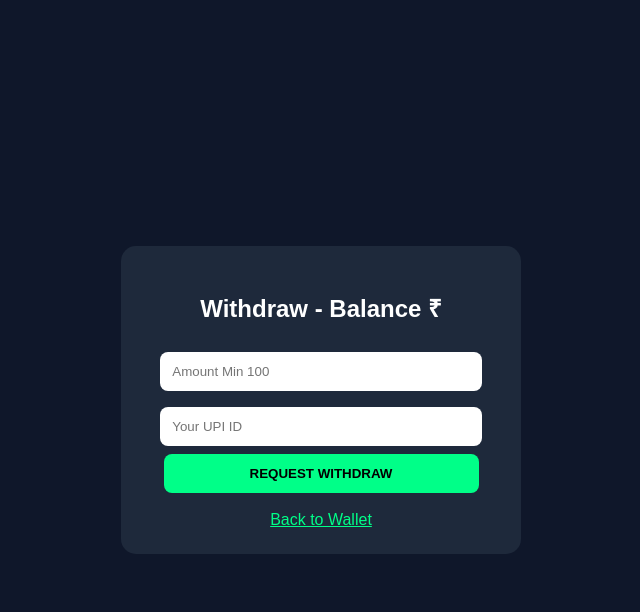
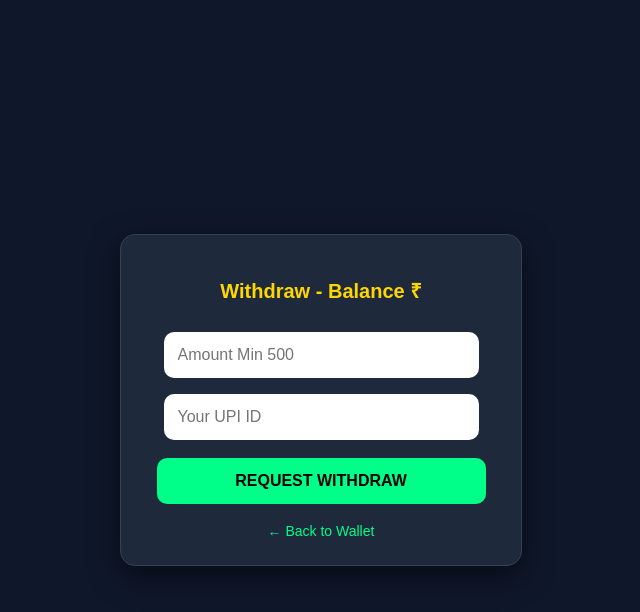
Before and after one commit to kothapallisravankumar05-art/sd-tournments, a Flask app: template templates/withdraw.html in a window 1280 px wide. Shown: the top 612 px of the page, without its empty margins (319-959 px from the left). Run offline with Flask 3, Linux system fonts and the light colour scheme; the template is opened without the code that fills it, so the values that code supplies are empty; some libraries are stand-ins or nearby versions.

Commit message:
Update withdraw.html

```diff
--- a/templates/withdraw.html
+++ b/templates/withdraw.html
@@ -1 +1,82 @@
-<!DOCTYPE html><html><head><meta name="viewport" content="width=device-width, initial-scale=1"><style>body{background:#0f172a;color:#fff;font-family:Arial;display:flex;justify-content:center;align-items:center;height:100vh;margin:0}.box{background:#1e293b;padding:25px;border-radius:15px;width:90%;max-width:350px;text-align:center}input{padding:12px;border-radius:8px;border:none;margin:8px;width:85%}button{padding:12px 20px;background:#00ff88;border:none;border-radius:8px;font-weight:900;width:90%}</style></head><body><div class="box"><h2>Withdraw - Balance ₹ {{user.balance}}</h2><form method="POST"><input name="amount" type="number" placeholder="Amount Min 100" required><br><input name="upi_id" placeholder="Your UPI ID" required><br><button>REQUEST WITHDRAW</button></form><br><a href="/wallet" style="color:#00ff88">Back to Wallet</a></div></body></html>
+<!DOCTYPE html>
+<html>
+<head>
+    <meta name="viewport" content="width=device-width, initial-scale=1">
+    <title>Withdraw</title>
+    <style>
+        body {
+            background: #0f172a;
+            color: #fff;
+            font-family: Arial;
+            display: flex;
+            justify-content: center;
+            align-items: center;
+            height: 100vh;
+            margin: 0;
+        }
+        .box {
+            background: #1e293b;
+            padding: 25px;
+            border-radius: 15px;
+            width: 90%;
+            max-width: 350px;
+            text-align: center;
+            border: 1px solid #334155;
+            box-shadow: 0 10px 30px rgba(0,0,0,0.5);
+        }
+        h2 {
+            color: gold;
+            font-size: 20px;
+            margin-bottom: 20px;
+        }
+        input {
+            padding: 14px;
+            border-radius: 10px;
+            border: none;
+            margin: 8px 0;
+            width: 90%;
+            font-size: 16px;
+            box-sizing: border-box;
+            outline: none;
+        }
+        button {
+            padding: 14px 20px;
+            background: #00ff88;
+            color: #000;
+            border: none;
+            border-radius: 10px;
+            font-weight: 900;
+            width: 94%;
+            font-size: 16px;
+            cursor: pointer;
+            margin-top: 10px;
+        }
+        button:hover {
+            background: #00e67a;
+        }
+        a {
+            color: #00ff88;
+            text-decoration: none;
+            font-size: 14px;
+        }
+    </style>
+</head>
+<body>
+
+    <div class="box">
+        <h2>Withdraw - Balance ₹{{ user.balance }}</h2>
+
+        <form method="POST">
+            <input name="amount" type="number" placeholder="Amount Min 500" required>
+            <br>
+            <input name="upi_id" placeholder="Your UPI ID" required>
+            <br>
+            <button type="submit">REQUEST WITHDRAW</button>
+        </form>
+
+        <br>
+        <a href="/wallet">← Back to Wallet</a>
+    </div>
+
+</body>
+</html>
```
